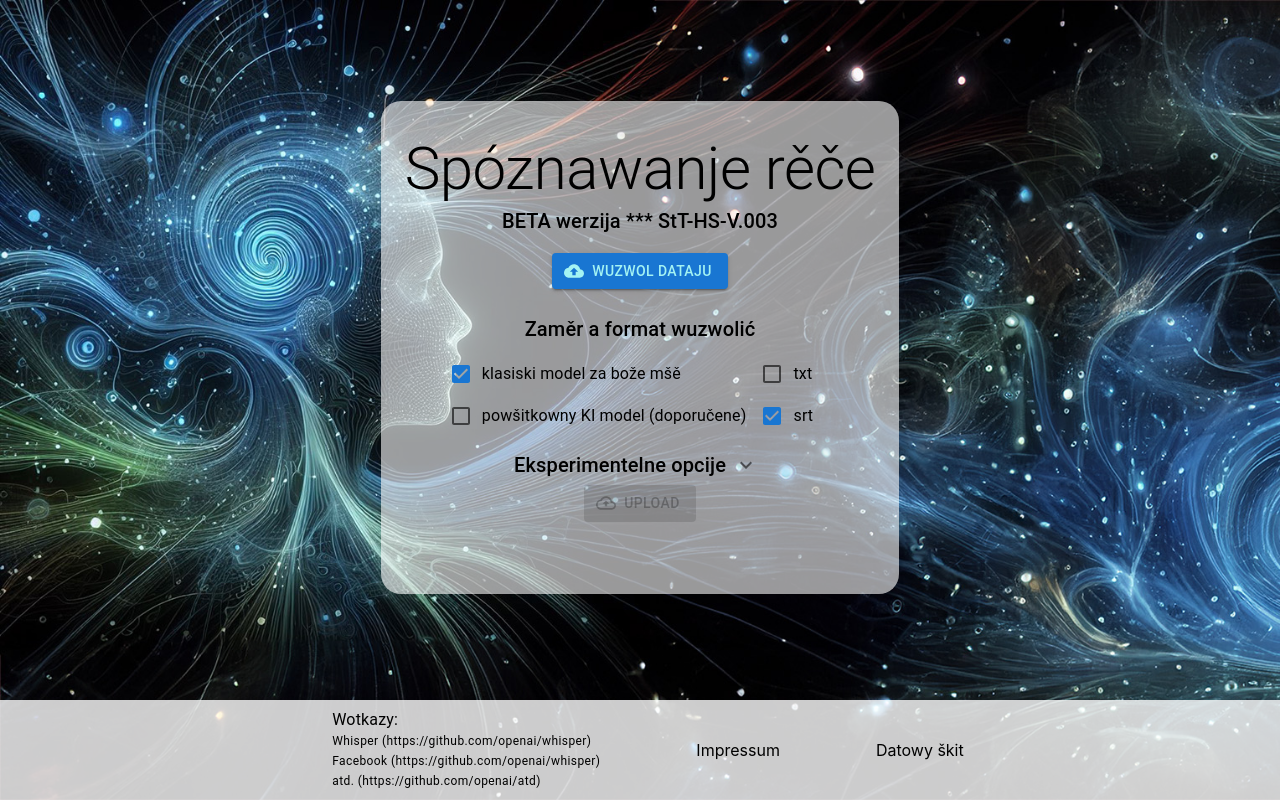
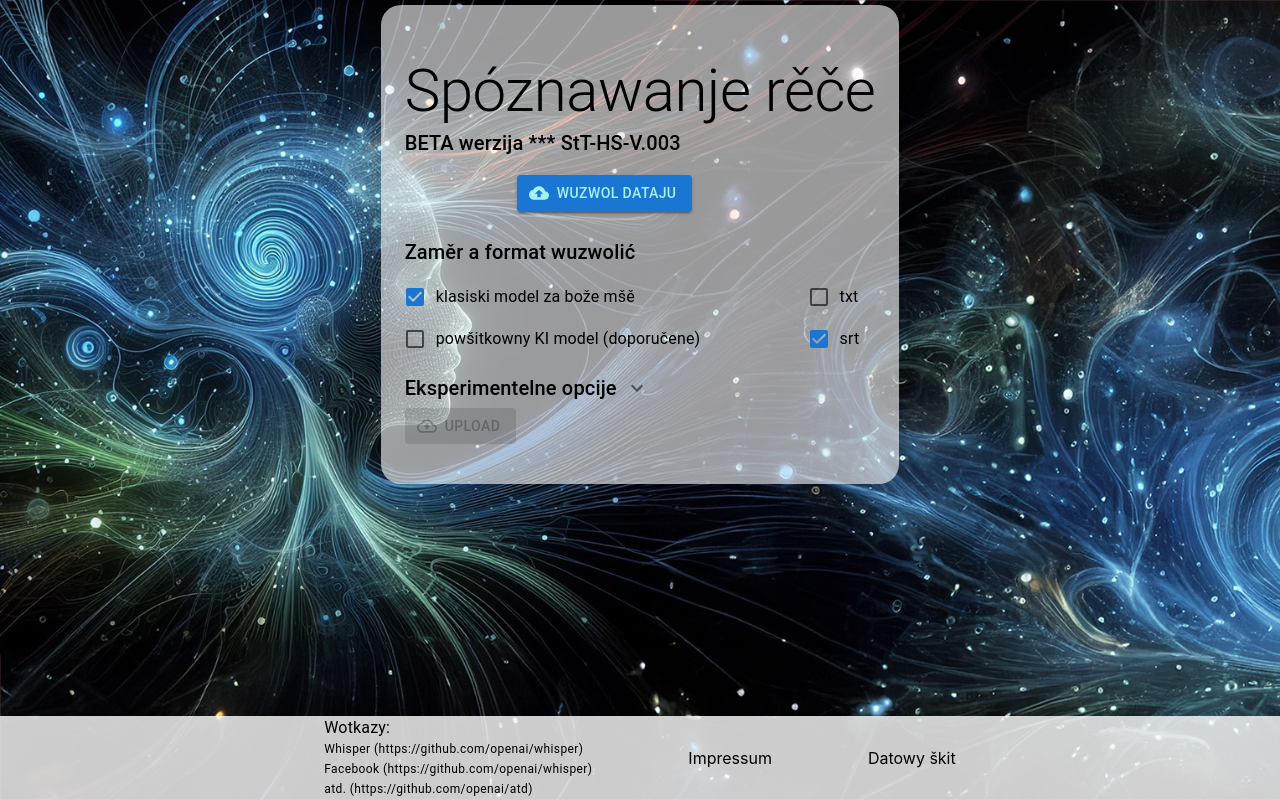
Before and after one commit to fscholze/uploader-recny-model, a React (Create React App) app: page / in a window 1280 px wide. Built offline with nearby package versions, Linux system fonts and the light colour scheme.

Commit message:
Make height of screens more dynamic

```diff
--- a/src/App.tsx
+++ b/src/App.tsx
@@ -3,8 +3,8 @@ import { Footer } from './components/footer'
 import 'react-toastify/dist/ReactToastify.css'
 import { useRoutes } from 'react-router-dom'
 import { defaultRoutes } from './routes/default'
+import { Box } from '@mui/material'
 import { FOOTER_HEIGHT } from './types/constants'
-import { Box } from '@mui/material'
 
 const App: FC<{}> = () => {
   const content = useRoutes(defaultRoutes)
@@ -23,7 +23,15 @@ const App: FC<{}> = () => {
         alignItems: 'center'
       }}
     >
-      <Box sx={{ marginBottom: `${FOOTER_HEIGHT}px` }}>{content}</Box>
+      <Box
+        sx={{
+          height: `calc(100vh - ${FOOTER_HEIGHT}px - 10px)`,
+          marginBottom: `${FOOTER_HEIGHT}px`
+        }}
+      >
+        {content}
+      </Box>
+
       <Footer />
     </div>
   )
--- a/src/components/footer.tsx
+++ b/src/components/footer.tsx
@@ -11,8 +11,7 @@ export const Footer: FC<{}> = () => (
       position: 'absolute',
       left: 0,
       bottom: 0,
-      FOOTER_HEIGHT: FOOTER_HEIGHT,
-      padding: 1
+      FOOTER_HEIGHT: FOOTER_HEIGHT
     }}
   >
     <Stack direction='row' spacing={12} justifyContent='center' alignItems='center'>
--- a/src/features/home.tsx
+++ b/src/features/home.tsx
@@ -103,16 +103,14 @@ const Home: FC<{}> = () => {
     <Container
       maxWidth='sm'
       sx={{
-        paddingTop: 5,
+        padding: 5,
         backgroundColor: 'rgba(255, 255, 255, 0.6)',
         borderRadius: 5,
-        display: 'flex',
+        maxHeight: '100%',
         justifyContent: 'center',
         flexDirection: 'column',
         alignItems: 'center',
-        maxHeight: '95%',
-        overflowY: 'scroll',
-        paddingBottom: 10
+        overflowY: 'scroll'
       }}
     >
       <Box sx={{ height: 10 }}></Box>
```
